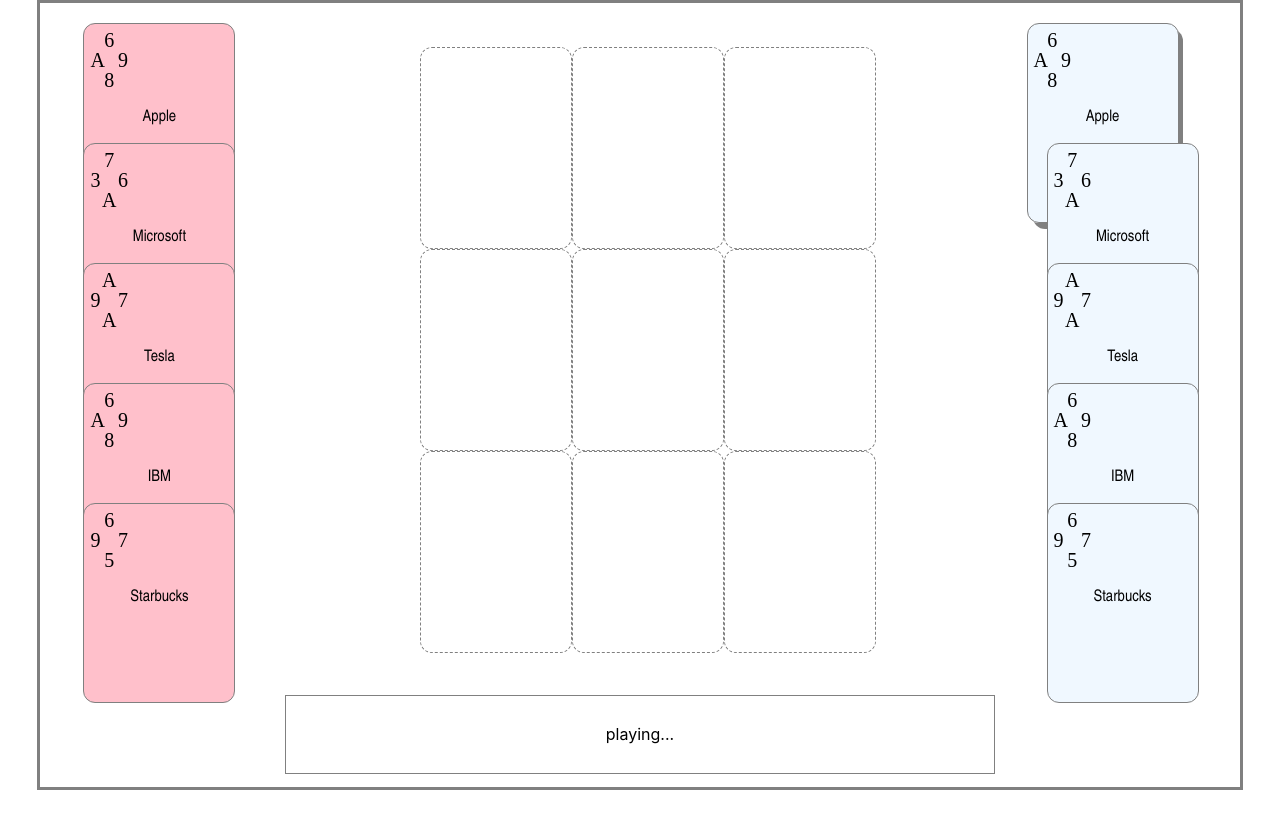
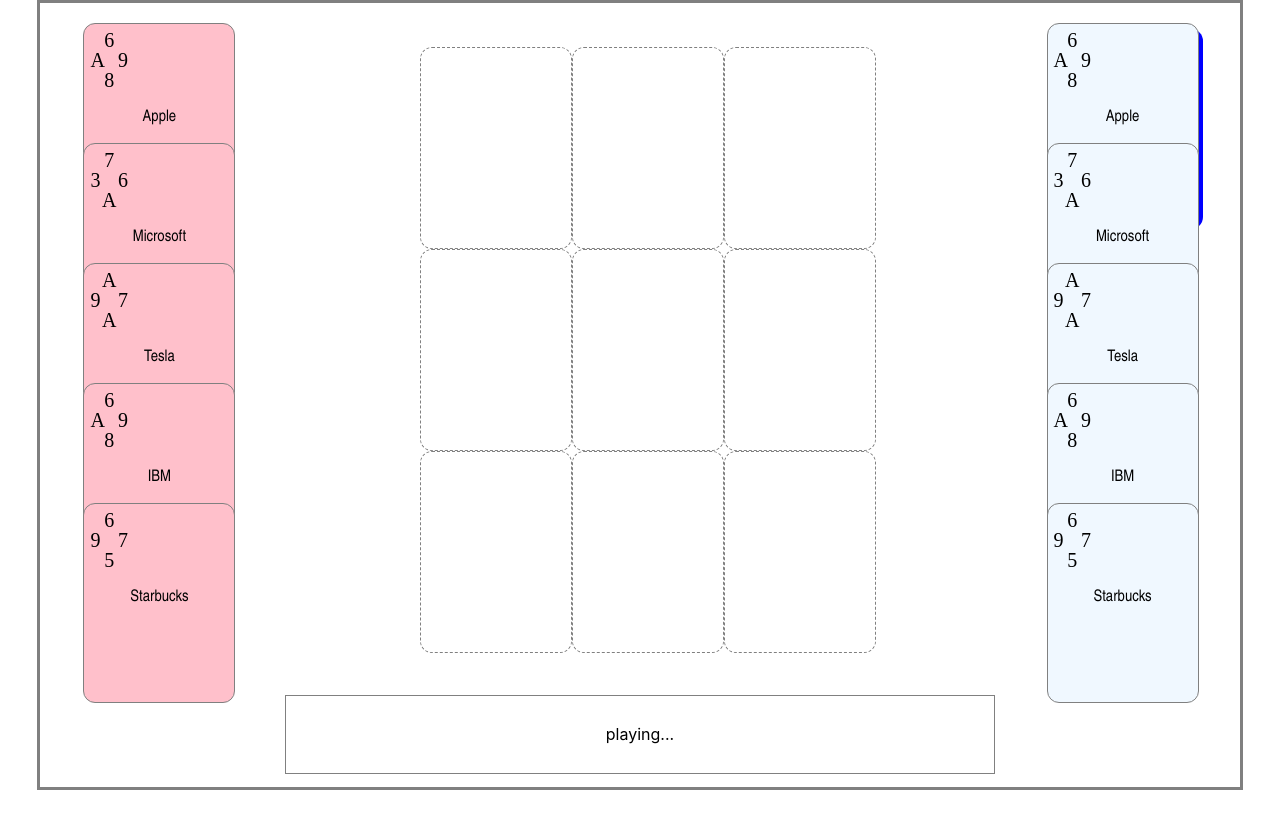
Before and after one commit to WhoSpeaks4Earth/card-game, a React (Create React App) app: page / in a window 1280 px wide. Shown: the top 828 px of the page. Built offline with nearby package versions, Linux system fonts and the light colour scheme.

Commit message:
subtle card animations

```diff
--- a/src/components/card/card.css
+++ b/src/components/card/card.css
@@ -31,12 +31,20 @@
     width: 150px;
     font-size: 20px;
     font-family: fantasy;
+
+}
+
+.active {
+    box-shadow: 6px 6px blue;
+
 }
 
 .selectable:hover {
     border-radius: 12px;
     cursor: pointer;
-    left: -20px;
+    transform: scale(1.1);
+    transform: rotateY(-20deg);
+    z-index: 200 !important;
 }
 
 
--- a/src/components/cardHand/CardHand.tsx
+++ b/src/components/cardHand/CardHand.tsx
@@ -6,19 +6,9 @@
 
 export const CardHand = (props: {cards: ICard[], activeIndex: number, onCardClick?: any, isTurn: boolean}) => {
 
-    const isPlayerHand: boolean = true; //props.cards[0]?.isPlayerCard;
+    const isPlayerHand: boolean = props.cards[0]?.isPlayerCard;
 
     const getCardStyle = (index: number): any => {
-        const stackStyle: any = getStackStyle(index);
-        let style = stackStyle;
-
-        if (props.isTurn && props.activeIndex === index && props.cards[index])
-            style = {...style, ...getActiveStyle()};
-
-        return style;
-    }
-
-    const getStackStyle = (index: number) => {
         return {
             position: 'relative',
             top: (-80 * index) + 'px',
@@ -26,26 +16,30 @@
         };
     }
 
-    const getActiveStyle = () => {
-        const style = {
-            left: isPlayerHand ? '-20px' : '20px',
-            boxShadow: '6px 6px gray'
-        };
-        return style;
-    }
-
     const getCardCss = (index: number) => {
-        const card = props.cards[index];
         let css = '';
-        if (props.isTurn && isPlayerHand && props.onCardClick !== undefined && card)
+        if (isSelectable())
             css = 'selectable ';
+        if (isActive(index))
+            css += 'active ';
         return css;
     }
 
     const onCardClick = (index: number) => {
-        if (props.onCardClick !== undefined && props.activeIndex !== index && props.cards[index]) {
+        if (isClickable(index))
             props.onCardClick(index);
-        }
+    }
+
+    const isSelectable = () => {
+        return props.isTurn && isPlayerHand && props.onCardClick !== undefined;
+    }
+
+    const isActive = (index: number): boolean => {
+        return props.isTurn && (props.activeIndex === index);
+    }
+
+    const isClickable = (index: number) => {
+        return props.onCardClick !== undefined && props.activeIndex !== index;
     }
 
     return (
```
